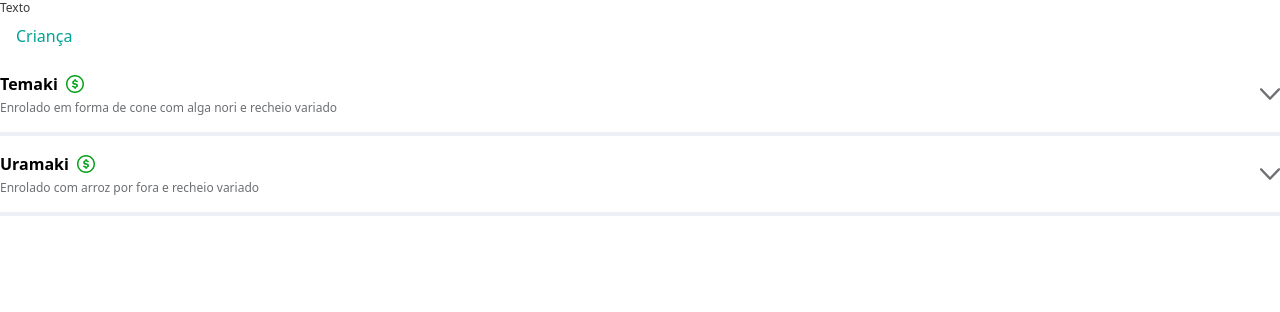
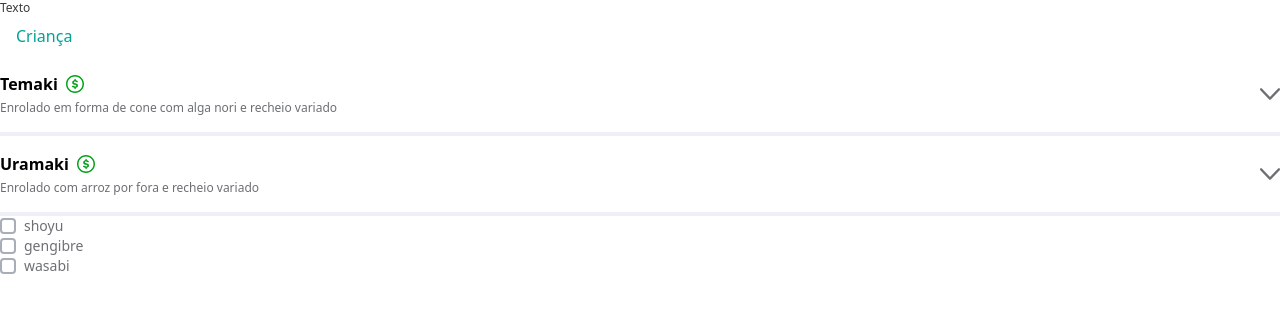
Before and after one commit to Babilonia364/something-food, a Next.js app: page / in a window 1280 px wide. Shown: the top 312 px of the page. Built offline with nearby package versions, Linux system fonts and the light colour scheme.

Commit message:
feat(CHECKBOX): implemented checkbox

```diff
--- a/package.json
+++ b/package.json
@@ -12,6 +12,7 @@
   },
   "dependencies": {
     "@radix-ui/react-accordion": "^1.2.10",
+    "@radix-ui/react-checkbox": "^1.3.1",
     "next": "15.3.2",
     "react": "^19.0.0",
     "react-dom": "^19.0.0",
--- /dev/null
+++ b/src/app/components/Checkbox/index.tsx
@@ -0,0 +1,34 @@
+import React from 'react';
+import {
+  Checkbox as RadixCheckbox,
+  CheckboxIndicator as RadixCheckboxIndicator,
+} from '@radix-ui/react-checkbox';
+import check from '@/app/assets/check.svg';
+import Image from 'next/image';
+
+interface CheckboxProps {
+  id: string;
+  label: string;
+}
+
+type Products = {
+  items: CheckboxProps[];
+}
+
+export const Checkbox = ({ items }: Products) => {
+
+  return (
+    items.map((item) =>
+      <div className='flex gap-2 items-center' key={item.id}>
+        <RadixCheckbox className="flex size-[16px] appearance-none items-center justify-center rounded-sm bg-surface-background outline-none border-2 border-content-neutral-weakest hover:bg-surface-middleground">
+          <RadixCheckboxIndicator>
+            <Image src={check} alt="check icon" />
+          </RadixCheckboxIndicator>
+        </RadixCheckbox>
+        <label className='text-sm text-content-neutral-weak'>
+          {item.label}
+        </label>
+      </div>
+    )
+  );
+};
--- a/src/app/page.tsx
+++ b/src/app/page.tsx
@@ -1,5 +1,6 @@
 import { Accordion } from "./components/Accordion";
 import { Button } from "./components/Button";
+import { Checkbox } from "./components/Checkbox";
 
 export default function Home() {
   const products = [
@@ -79,6 +80,21 @@ export default function Home() {
     }
   ];
 
+  const additionals = [
+    {
+      id:"additionals-shoyu",
+      label: "shoyu",
+    },
+    {
+      id:"additionals-gengibre",
+      label: "gengibre",
+    },
+    {
+      id:"additionals-wasabi",
+      label: "wasabi",
+    },
+  ];
+
   return (
     <div className="bg-surface-background">
       <h1 className="text-content-neutral-base text-xs">Texto</h1>
@@ -87,6 +103,7 @@ export default function Home() {
         items={products}
         collapsible
       />
+      <Checkbox items={additionals} />
     </div>
   );
 }
```
Also changed, not shown: src/app/assets/check.svg (added), 1 other file (tests, documents, lock files or other folders).
